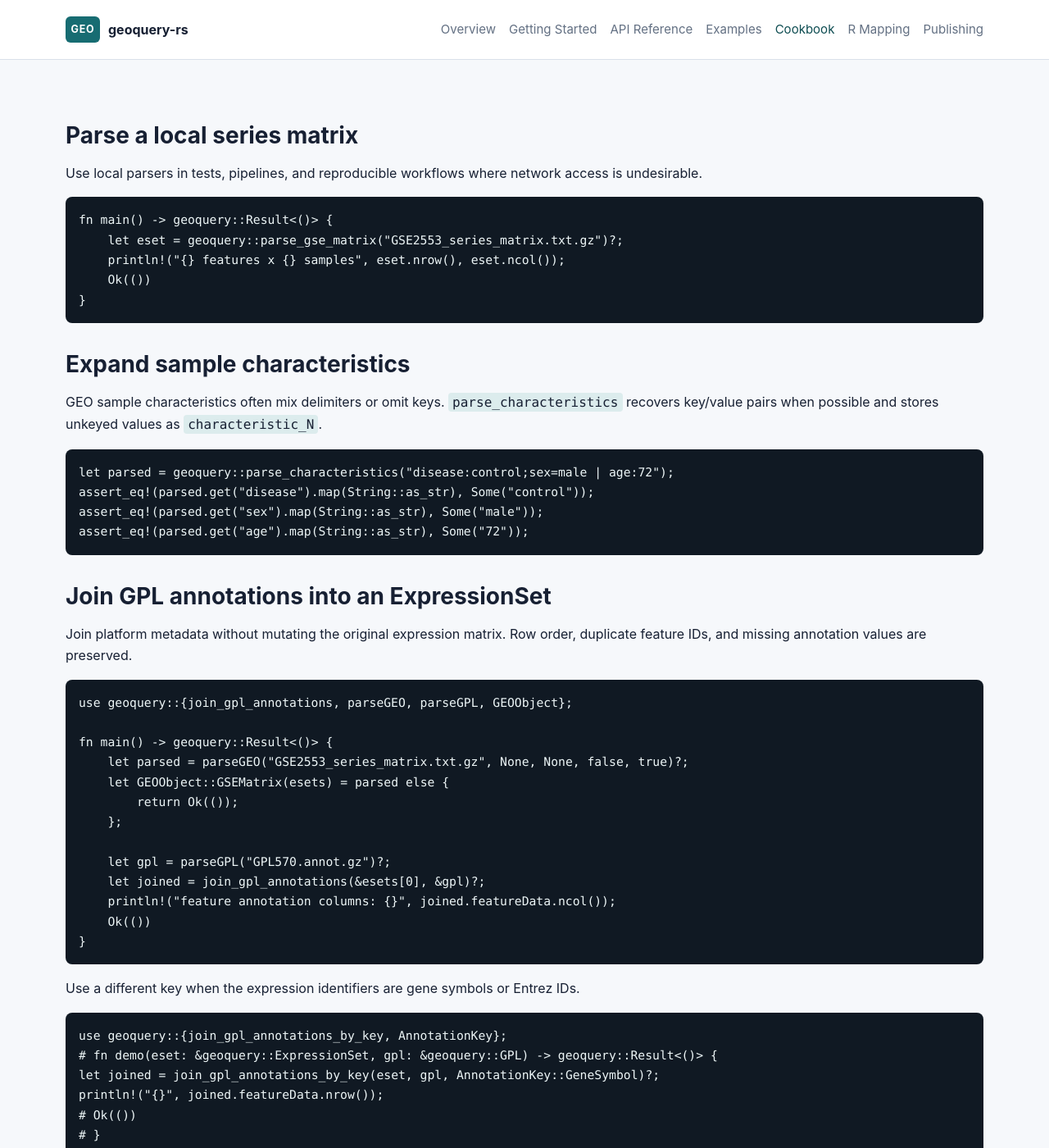
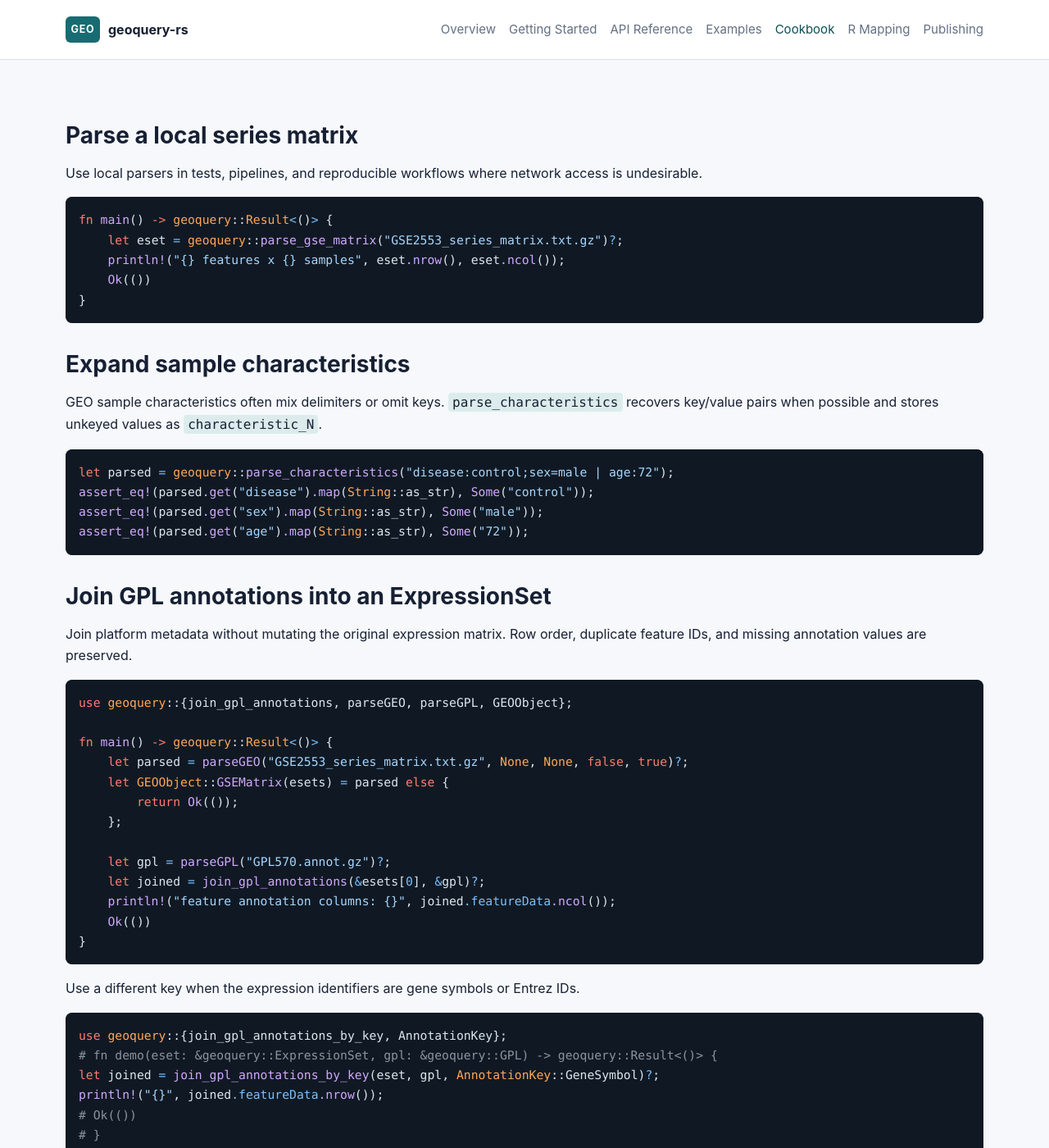
Before and after one commit to lifeissad21/geoquery-rs, a Jekyll site: the page built from docs/cookbook.md, in a window 1280 px wide and 1400 px high. Shown: the whole window at 82% size. Built offline with Jekyll 4.4.1, drawn with Linux system fonts in a browser that asks for light colours.

Commit message:
Added language highlighting in Jekyll site

```diff
--- a/docs/_layouts/default.html
+++ b/docs/_layouts/default.html
@@ -7,6 +7,7 @@
     <meta name="description" content="{{ page.description | default: site.description }}">
     {% seo title=false %}
     <link rel="stylesheet" href="{{ '/assets/css/styles.css' | relative_url }}">
+    <link rel="stylesheet" href="{{ '/assets/css/syntax.css' | relative_url }}">
   </head>
   <body>
     <header class="site-header">
--- a/docs/assets/css/styles.css
+++ b/docs/assets/css/styles.css
@@ -261,6 +261,17 @@ pre {
   font-size: 0.92rem;
 }
 
+.highlight {
+  overflow-x: auto;
+  margin: 16px 0;
+  border-radius: 8px;
+  background: var(--code-bg);
+}
+
+.highlight pre {
+  margin: 0;
+}
+
 p code,
 li code,
 td code {
--- a/docs/assets/css/syntax.css
+++ b/docs/assets/css/syntax.css
@@ -1,116 +1,116 @@
 .highlight table td { padding: 5px; }
 .highlight table pre { margin: 0; }
 .highlight, .highlight .w {
-  color: #24292f;
-  background-color: #f6f8fa;
+  color: #dbe7ef;
+  background-color: #101923;
 }
 .highlight .k, .highlight .kd, .highlight .kn, .highlight .kp, .highlight .kr, .highlight .kt, .highlight .kv {
-  color: #cf222e;
+  color: #ff7b72;
 }
 .highlight .gr {
-  color: #f6f8fa;
+  color: #101923;
 }
 .highlight .gd {
-  color: #82071e;
-  background-color: #ffebe9;
+  color: #ffdcd7;
+  background-color: #67060c;
 }
 .highlight .nb {
-  color: #953800;
+  color: #ffa657;
 }
 .highlight .nc {
-  color: #953800;
+  color: #ffa657;
 }
 .highlight .no {
-  color: #953800;
+  color: #ffa657;
 }
 .highlight .nn {
-  color: #953800;
+  color: #ffa657;
 }
 .highlight .sr {
-  color: #116329;
+  color: #7ee787;
 }
 .highlight .na {
-  color: #116329;
+  color: #7ee787;
 }
 .highlight .nt {
-  color: #116329;
+  color: #7ee787;
 }
 .highlight .gi {
-  color: #116329;
-  background-color: #dafbe1;
+  color: #aff5b4;
+  background-color: #033a16;
 }
 .highlight .ges {
   font-weight: bold;
   font-style: italic;
 }
 .highlight .kc {
-  color: #0550ae;
+  color: #79c0ff;
 }
 .highlight .l, .highlight .ld, .highlight .m, .highlight .mb, .highlight .mf, .highlight .mh, .highlight .mi, .highlight .il, .highlight .mo, .highlight .mx {
-  color: #0550ae;
+  color: #79c0ff;
 }
 .highlight .sb {
-  color: #0550ae;
+  color: #79c0ff;
 }
 .highlight .bp {
-  color: #0550ae;
+  color: #79c0ff;
 }
 .highlight .ne {
-  color: #0550ae;
+  color: #79c0ff;
 }
 .highlight .nl {
-  color: #0550ae;
+  color: #79c0ff;
 }
 .highlight .py {
-  color: #0550ae;
+  color: #79c0ff;
 }
 .highlight .nv, .highlight .vc, .highlight .vg, .highlight .vi, .highlight .vm {
-  color: #0550ae;
+  color: #79c0ff;
 }
 .highlight .o, .highlight .ow {
-  color: #0550ae;
+  color: #79c0ff;
 }
 .highlight .gh {
-  color: #0550ae;
+  color: #79c0ff;
   font-weight: bold;
 }
 .highlight .gu {
-  color: #0550ae;
+  color: #79c0ff;
   font-weight: bold;
 }
 .highlight .s, .highlight .sa, .highlight .sc, .highlight .dl, .highlight .sd, .highlight .s2, .highlight .se, .highlight .sh, .highlight .sx, .highlight .s1, .highlight .ss {
-  color: #0a3069;
+  color: #a5d6ff;
 }
 .highlight .nd {
-  color: #8250df;
+  color: #d2a8ff;
 }
 .highlight .nf, .highlight .fm {
-  color: #8250df;
+  color: #d2a8ff;
 }
 .highlight .err {
-  color: #f6f8fa;
-  background-color: #82071e;
+  color: #ffdcd7;
+  background-color: #67060c;
 }
 .highlight .c, .highlight .ch, .highlight .cd, .highlight .cm, .highlight .cp, .highlight .cpf, .highlight .c1, .highlight .cs {
-  color: #6e7781;
+  color: #8b949e;
 }
 .highlight .gl {
-  color: #6e7781;
+  color: #8b949e;
 }
 .highlight .gt {
-  color: #6e7781;
+  color: #8b949e;
 }
 .highlight .ni {
-  color: #24292f;
+  color: #dbe7ef;
 }
 .highlight .si {
-  color: #24292f;
+  color: #dbe7ef;
 }
 .highlight .ge {
-  color: #24292f;
+  color: #dbe7ef;
   font-style: italic;
 }
 .highlight .gs {
-  color: #24292f;
+  color: #dbe7ef;
   font-weight: bold;
 }
```
